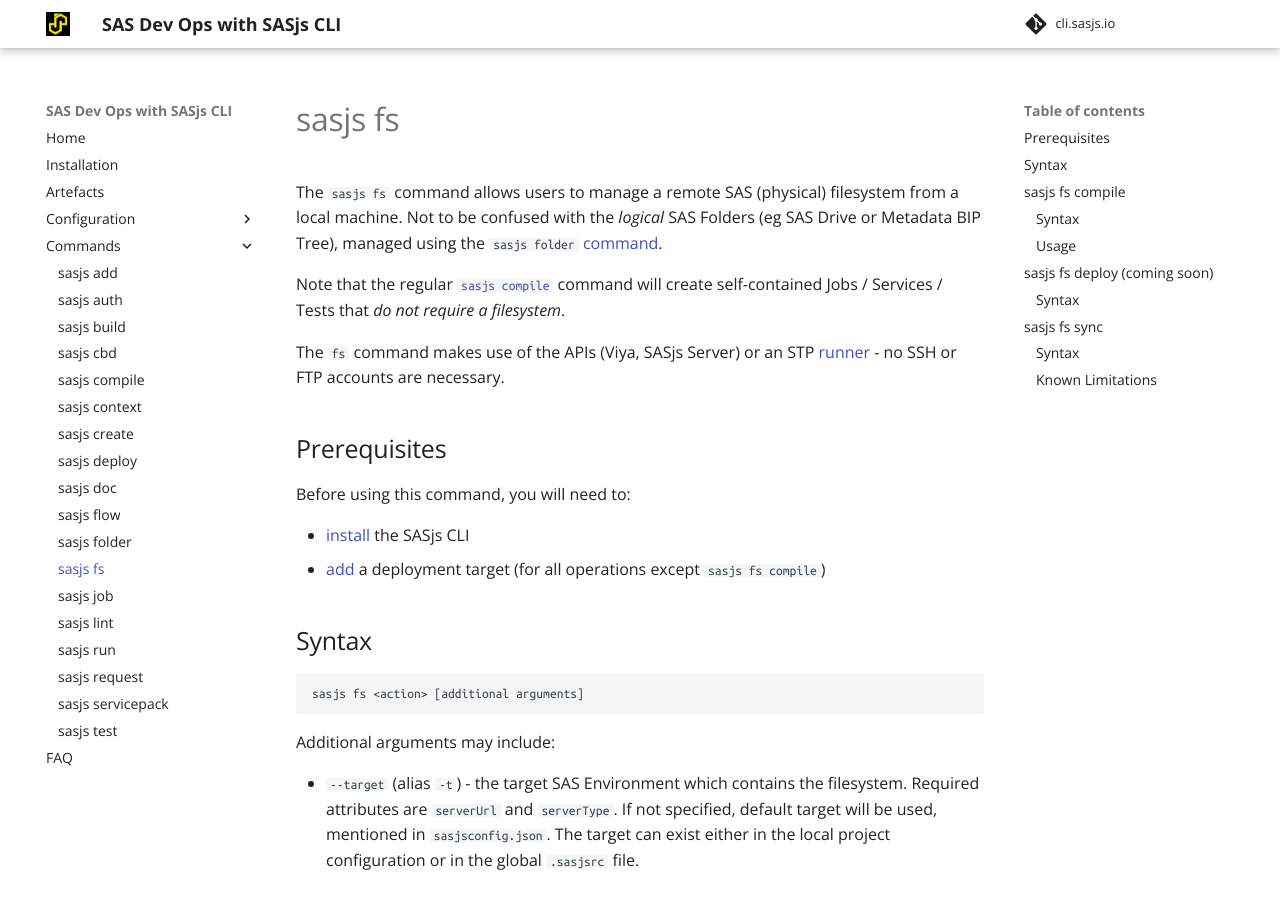
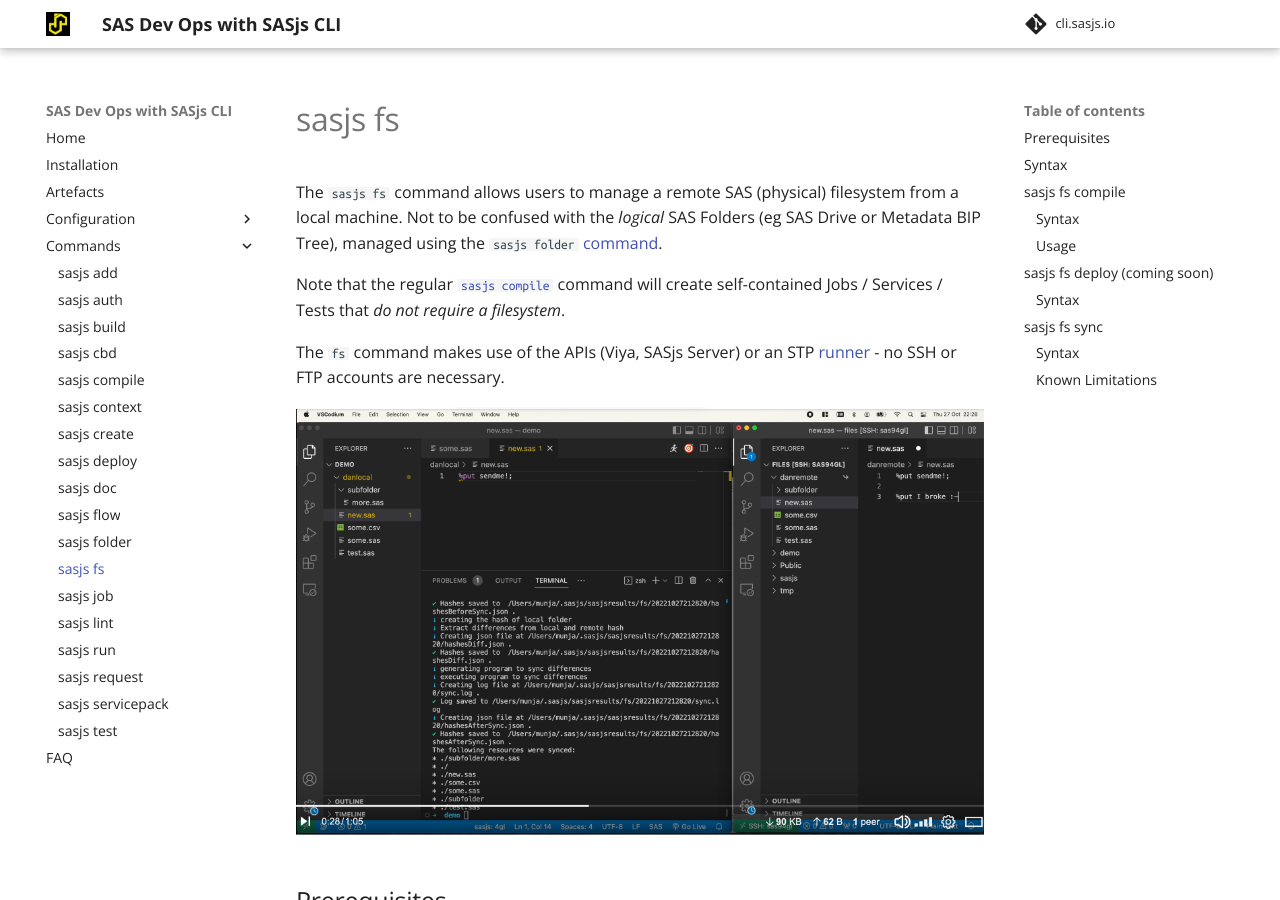
Before and after one commit to sasjs/cli.sasjs.io, an MkDocs documentation site: the page built from docs/fs.md, in a window 1280 px wide and 900 px high. Built offline with MkDocs 1.6.1 and Material for MkDocs 9.7.7, drawn with Linux system fonts in a browser that asks for light colours; comment, search, counter and statistics services are not loaded.

Commit message:
Update fs.md

```diff
--- a/docs/fs.md
+++ b/docs/fs.md
@@ -12,6 +12,8 @@
 Note that the regular [`sasjs compile`](/compile) command will create self-contained Jobs / Services / Tests that _do not require a filesystem_.
 
 The `fs` command makes use of the APIs (Viya, SASjs Server) or an STP [runner](/runner) - no SSH or FTP accounts are necessary.
+
+![](https://cli.sasjs.io/img/sasjsfs.png)
 
 ## Prerequisites
 
```
